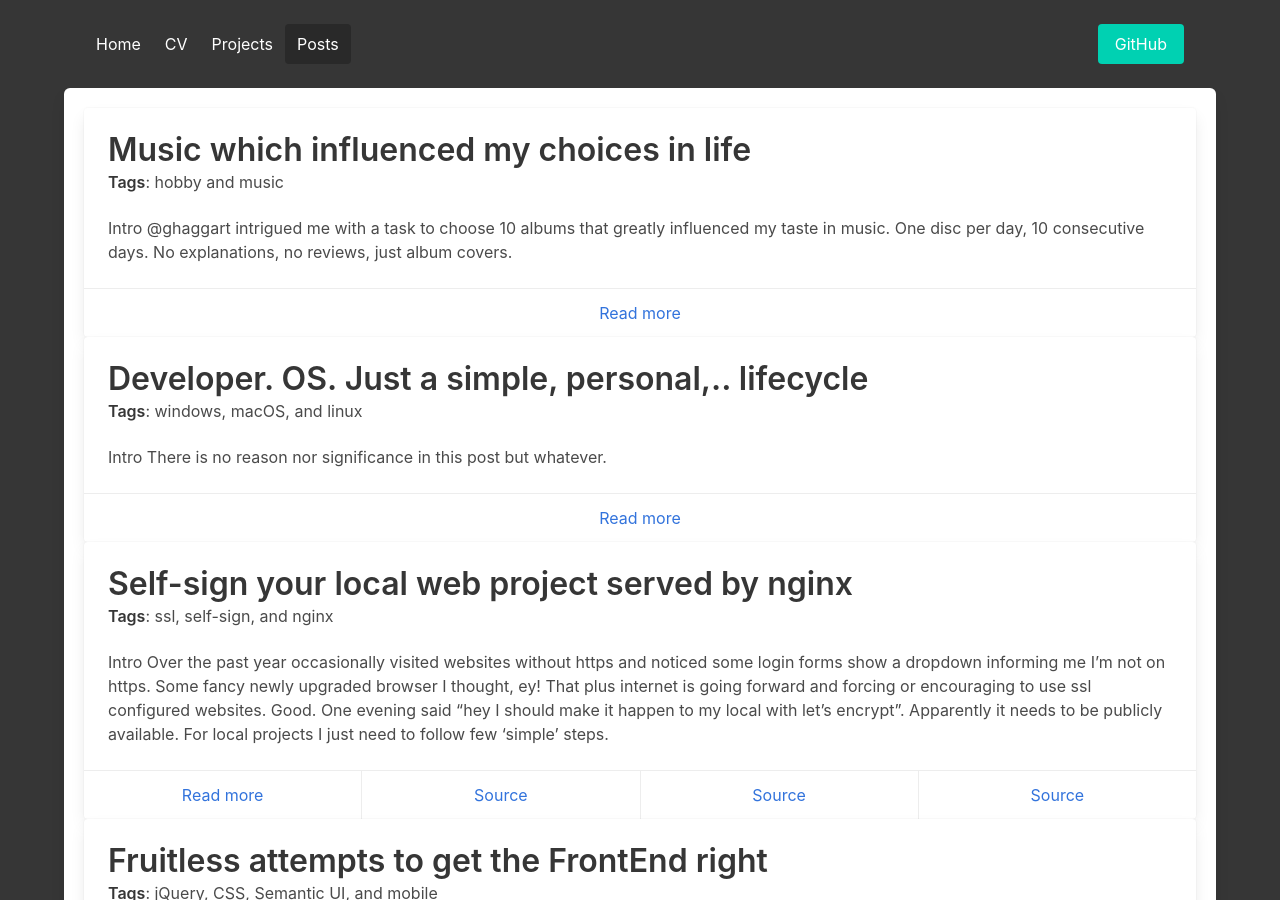
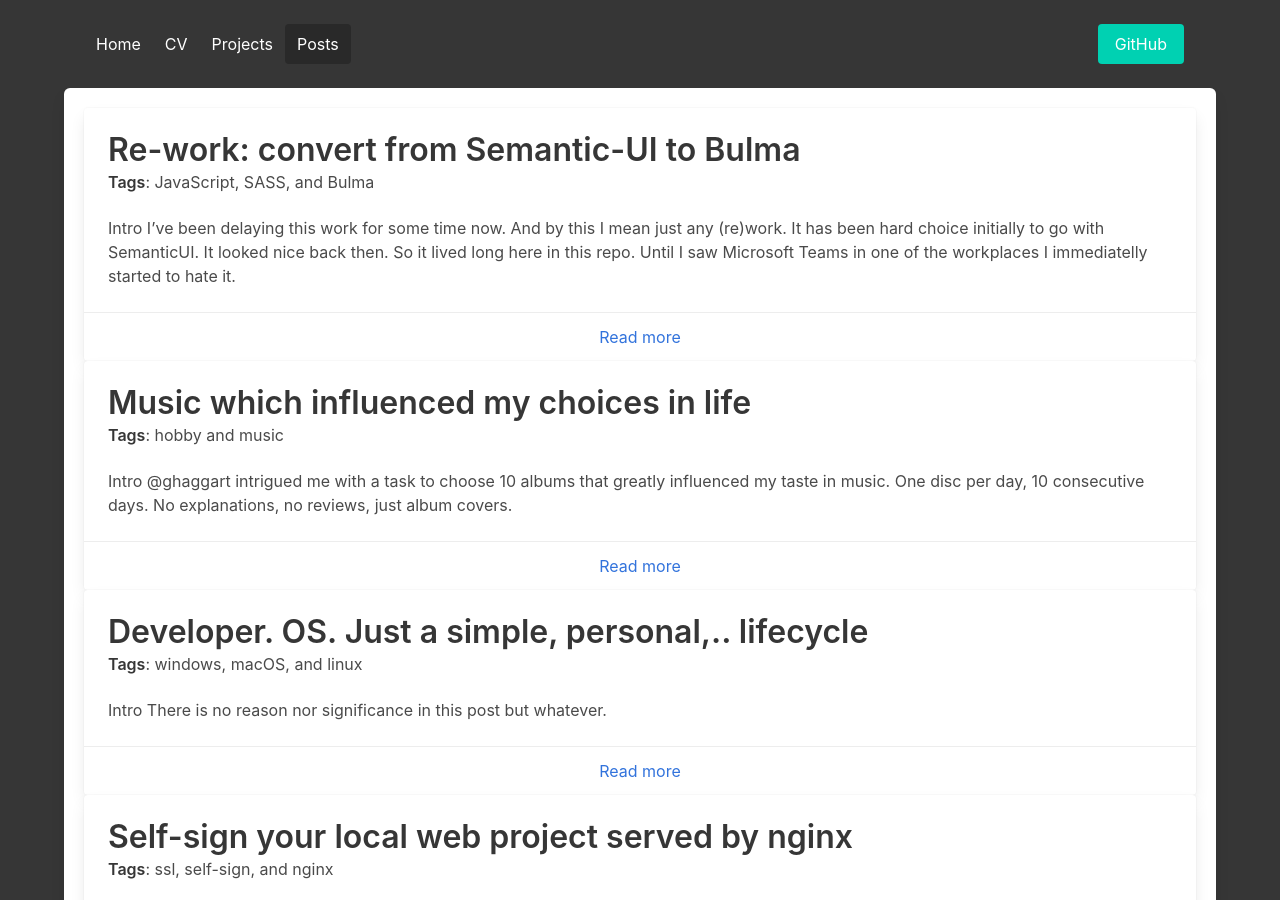
Before and after one commit to doncem/doncem.github.io, a Jekyll site: the page built from posts.html, in a window 1280 px wide and 900 px high. Built offline with Jekyll 4.4.1, drawn with Linux system fonts in a browser that asks for light colours; a script that is not in the unit is left out.

Commit message:
Add new post

```diff
--- a/_includes/footer.html
+++ b/_includes/footer.html
@@ -166,6 +166,7 @@ function renderCvData() {
     "linux": "OS",
     "hobby": "personal",
     "music": "personal",
+    "Bulma": "tool",
     // projects
     "wordpress": "tool",
     "markdown": "language",
--- /dev/null
+++ b/_posts/2020-10-29-website-ui-upgrade.md
@@ -0,0 +1,115 @@
+---
+layout: home
+title: "Re-work: convert from Semantic-UI to Bulma"
+tags:
+  - JavaScript
+  - SASS
+  - Bulma
+---
+
+## Intro
+I've been delaying this work for some time now.
+And by _this_ I mean just any (re)work.
+It has been hard choice initially to go with SemanticUI.
+It looked nice back then.
+So it lived long here in this repo.
+Until I saw Microsoft Teams in one of the workplaces I immediatelly started to hate it.
+
+The re-work was bound to happen.
+
+## History
+
+As a normal back-end developer with some knowledge on other things too - I googled.
+Something amond those lines like _css frameworks_ etc.
+Bulma was there too.
+But my I caught SemanticUI.
+Thought _well that's different compared to any other web for sure_.
+Which was my goal and it worked out well.
+
+Yes, theming is a bit dark.
+Fit for flavours around development time ¯\\\_(ツ)_/¯
+
+But main reason still stays: Microsoft.
+Uuuurgh..
+Once I moved to Linux I completely lost the love there.
+
+## TL;DR
+
+So enough talk, let's see the transition in pics!
+BTW, Bulma is more mobile friendly than SemanticUI so.. win win?
+
+### Index
+
+#### Before
+
+![index-before](/assets/img/posts/20201029-website-upgrade/home-before.png)
+
+#### After
+
+![index-after](/assets/img/posts/20201029-website-upgrade/home-after.png)
+
+### CV - cards
+
+#### Before
+
+![cv-cards-before](/assets/img/posts/20201029-website-upgrade/cv-cards-before.png)
+
+#### After
+
+![cv-cards-after](/assets/img/posts/20201029-website-upgrade/cv-cards-after.png)
+
+### CV - timeline
+
+#### Before
+
+![cv-timeline-before](/assets/img/posts/20201029-website-upgrade/cv-timeline-before.png)
+
+#### After
+
+![cv-timeline-after](/assets/img/posts/20201029-website-upgrade/cv-timeline-after.png)
+
+### CV - tags
+
+#### Before
+
+![cv-tags-before](/assets/img/posts/20201029-website-upgrade/cv-tags-before.png)
+
+#### After
+
+![cv-tags-after](/assets/img/posts/20201029-website-upgrade/cv-tags-after.png)
+
+### Projects
+
+#### Before
+
+![projects-before](/assets/img/posts/20201029-website-upgrade/projects-before.png)
+
+#### After
+
+![projects-after](/assets/img/posts/20201029-website-upgrade/projects-after.png)
+
+### Posts
+
+#### Before
+
+![posts-before](/assets/img/posts/20201029-website-upgrade/posts-before.png)
+
+#### After
+
+![posts-after](/assets/img/posts/20201029-website-upgrade/posts-after.png)
+
+### Mobile shots
+
+![index-mobile](/assets/img/posts/20201029-website-upgrade/home-mobile.png)
+![cv-cards-mobile](/assets/img/posts/20201029-website-upgrade/cv-cards-mobile.png)
+![cv-timeline-mobile](/assets/img/posts/20201029-website-upgrade/cv-timeline-mobile.png)
+![cv-tags-mobile](/assets/img/posts/20201029-website-upgrade/cv-tags-mobile.png)
+![projects-mobile](/assets/img/posts/20201029-website-upgrade/projects-mobile.png)
+![posts-mobile](/assets/img/posts/20201029-website-upgrade/posts-mobile.png)
+
+## Other matter
+
+* Removed jQuery!
+* Removed AMP BS
+* Pygments moved to Darcula theme
+* Just in general - I think it's simpler now. I can focus more on content rather than style
```
Also changed, not shown: assets/img/posts/20201029-website-upgrade/cv-cards-after.png (added), assets/img/posts/20201029-website-upgrade/cv-cards-before.png (added), assets/img/posts/20201029-website-upgrade/cv-cards-mobile.png (added), assets/img/posts/20201029-website-upgrade/cv-tags-after.png (added), assets/img/posts/20201029-website-upgrade/cv-tags-before.png (added), assets/img/posts/20201029-website-upgrade/cv-tags-mobile.png (added), assets/img/posts/20201029-website-upgrade/cv-timeline-after.png (added), assets/img/posts/20201029-website-upgrade/cv-timeline-before.png (added), assets/img/posts/20201029-website-upgrade/cv-timeline-mobile.png (added), assets/img/posts/20201029-website-upgrade/home-after.png (added), assets/img/posts/20201029-website-upgrade/home-before.png (added), assets/img/posts/20201029-website-upgrade/home-mobile.png (added), assets/img/posts/20201029-website-upgrade/posts-after.png (added), assets/img/posts/20201029-website-upgrade/posts-before.png (added), 4 more files.
